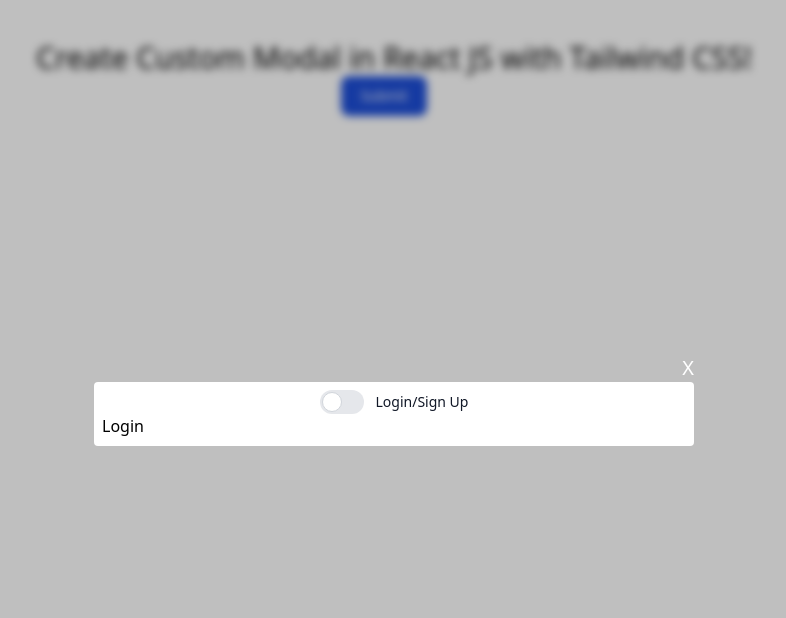
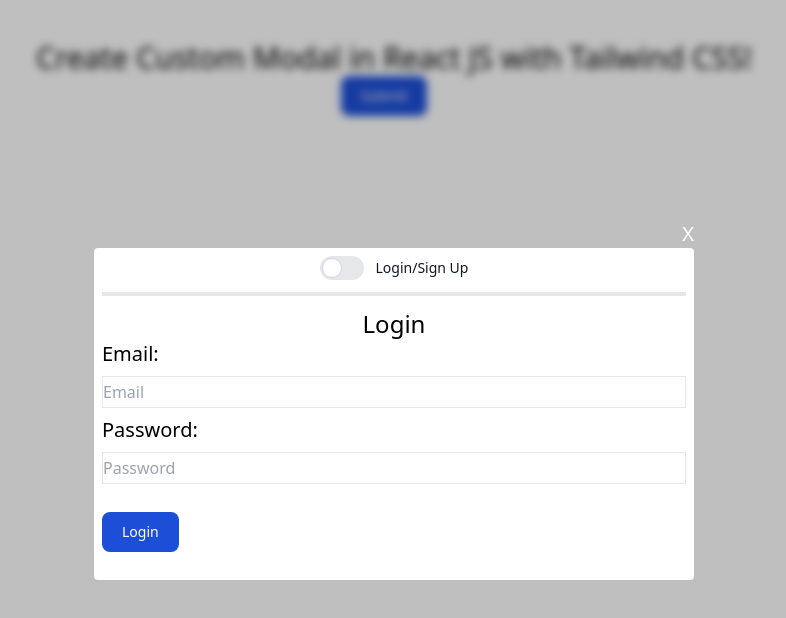
Before and after one commit to ObviousEcho/road-trippin, a React (Create React App) app in the folder client/: page / in a window 1280 px wide. Both pictures are taken after a click on the button "Submit". Shown: the top 618 px of the page, without its empty margins (246-1032 px from the left). Built offline with nearby package versions, Linux system fonts and the light colour scheme.

Commit message:
created forms for login and signup components

```diff
--- a/client/src/components/Login.jsx
+++ b/client/src/components/Login.jsx
@@ -1,11 +1,74 @@
-import React from "react";
-
+import React, { useState } from "react";
+import validateEmail from "../utils/helpers";
 
 const Login = () => {
+  const [email, setEmail] = useState("");
+  const [password, setPassword] = useState("");
+  const [error, setError] = useState("");
 
-    return (
-        <div>Login</div>
-    );
+  const handleInputChange = (e) => {
+    const { target } = e;
+    const inputType = target.name;
+    const inputValue = target.value;
+
+    if (inputType === "email") {
+      setEmail(inputValue);
+    } else {
+      setPassword(inputValue);
+    }
+  };
+
+  const handleFormSubmit = (e) => {
+    e.preventDefault();
+    if (!validateEmail(email) || !password) {
+      setError("Invalid credentials!");
+      return;
+    }
+
+    setEmail("");
+    setPassword("");
+  };
+
+  return (
+    <div>
+      <h1 className="text-center text-2xl mt-3 pt-3 border-t-4">Login</h1>
+      <form>
+        <label for="email" className="text-xl">
+          <h6>Email:</h6>
+        </label>
+        <input
+          value={email}
+          name="email"
+          placeholder="Email"
+          type="text"
+          className="border w-full h-8 my-2"
+          onChange={handleInputChange}
+        />
+        <label for="password" className="text-xl">
+          <h6>Password:</h6>
+        </label>
+        <input
+          value={password}
+          name="password"
+          placeholder="Password"
+          type="text"
+          className="border w-full h-8 my-2"
+          onChange={handleInputChange}
+        />
+        <button
+          className="text-white bg-blue-700 hover:bg-blue-800 focus:outline-none font-medium text-sm rounded-lg px-5 py-2.5 text-center my-5"
+          onClick={handleFormSubmit}
+        >
+          Login
+        </button>
+      </form>
+      {error && (
+        <div>
+          <p>{error}</p>
+        </div>
+      )}
+    </div>
+  );
 };
 
-export default  Login;
+export default Login;
--- a/client/src/components/Modal.jsx
+++ b/client/src/components/Modal.jsx
@@ -15,13 +15,11 @@
     const signup = document.getElementById("signup");
 
     if (isChecked) {
-      console.log("Input is checked");
       login.setAttribute("class", "hidden");
       signup.removeAttribute("class");
     }
 
     if (!isChecked) {
-      console.log("Input is NOT checked");
       signup.setAttribute("class", "hidden");
       login.removeAttribute("class");
     }
--- a/client/src/components/SignUp.jsx
+++ b/client/src/components/SignUp.jsx
@@ -1,10 +1,89 @@
-import React from "react";
+import React, { useState } from "react";
+import validateEmail from "../utils/helpers";
 
 const SignUp = () => {
+  const [username, setUsername] = useState("");
+  const [email, setEmail] = useState("");
+  const [password, setPassword] = useState("");
+  const [error, setError] = useState("");
 
-    return (
-        <div>Sign Up</div>
-    );
+  const handleInputChange = (e) => {
+    const { target } = e;
+    const inputType = target.name;
+    const inputValue = target.value;
+
+    if (inputType === "username") {
+      setUsername(inputValue);
+    } else if (inputType === "email") {
+      setEmail(inputValue);
+    } else {
+      setPassword(inputValue);
+    }
+  };
+
+  const handleFormSubmit = (e) => {
+    e.preventDefault();
+    if (!username || !validateEmail(email) || !password) {
+      setError("Invalid credentials!");
+      return;
+    }
+
+    setUsername("");
+    setEmail("");
+    setPassword("");
+  };
+
+  return (
+    <div>
+      <h1 className="text-center text-2xl mt-3 pt-3 border-t-4">Sign Up</h1>
+      <form>
+        <label for="username" className="text-xl">
+          <h6>Username:</h6>
+        </label>
+        <input
+          value={username}
+          name="username"
+          placeholder="Username"
+          type="text"
+          className="border w-full h-8 my-2"
+          onChange={handleInputChange}
+        />
+        <label for="email" className="text-xl">
+          <h6>Email:</h6>
+        </label>
+        <input
+          value={email}
+          name="email"
+          placeholder="Email"
+          type="text"
+          className="border w-full h-8 my-2"
+          onChange={handleInputChange}
+        />
+        <label for="password" className="text-xl">
+          <h6>Password:</h6>
+        </label>
+        <input
+          value={password}
+          name="password"
+          placeholder="Password"
+          type="text"
+          className="border w-full h-8 my-2"
+          onChange={handleInputChange}
+        />
+        <button
+          className="text-white bg-blue-700 hover:bg-blue-800 focus:outline-none font-medium text-sm rounded-lg px-5 py-2.5 text-center my-5"
+          onClick={handleFormSubmit}
+        >
+          Login
+        </button>
+      </form>
+      {error && (
+        <div>
+          <p>{error}</p>
+        </div>
+      )}
+    </div>
+  );
 };
 
-export default  SignUp
+export default SignUp;
--- /dev/null
+++ b/client/src/utils/helpers.js
@@ -0,0 +1,7 @@
+function validateEmail(email) {
+    const re =
+      /^(([^<>()[\]\\.,;:\s@"]+(\.[^<>()[\]\\.,;:\s@"]+)*)|(".+"))@((\[[0-9]{1,3}\.[0-9]{1,3}\.[0-9]{1,3}\.[0-9]{1,3}\])|(([a-zA-Z\-0-9]+\.)+[a-zA-Z]{2,}))$/;
+    return re.test(String(email).toLowerCase());
+  }
+
+  export default validateEmail;
```
